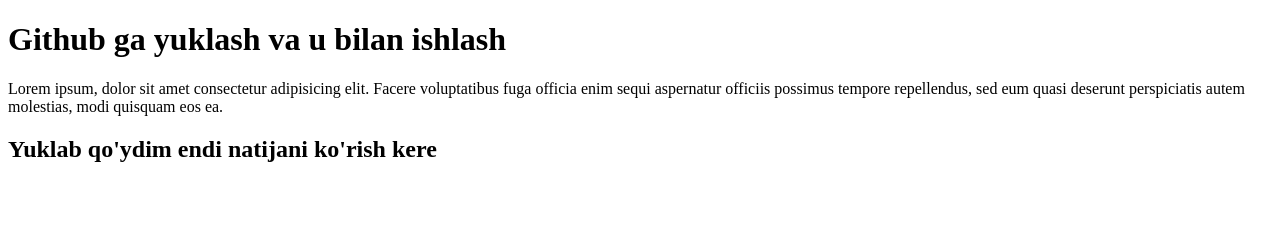
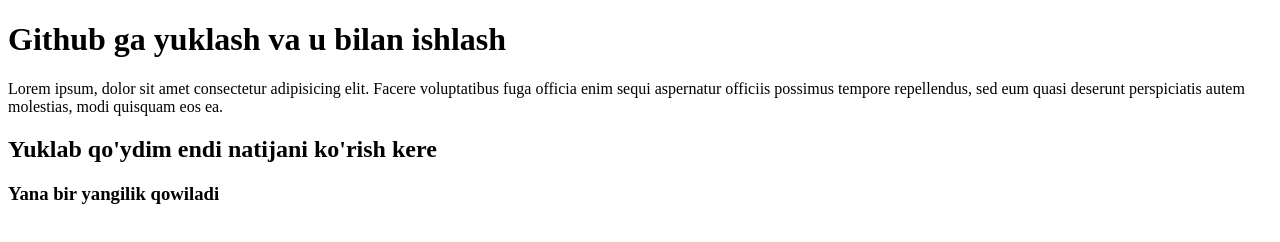
Before and after one commit to Bek1996/git, a plain HTML site: page index.html in a window 1280 px wide. Drawn offline with Linux system fonts and the light colour scheme.

Commit message:
add second information

```diff
--- a/index.html
+++ b/index.html
@@ -15,6 +15,8 @@
         autem molestias, modi quisquam eos ea.
     </p>
     <h2>Yuklab qo'ydim endi natijani ko'rish kere</h2>
+    <h3>Yana bir yangilik qowiladi </h3>
+    <!-- qoshimcha komment  -->
 
 
 </body>
```
